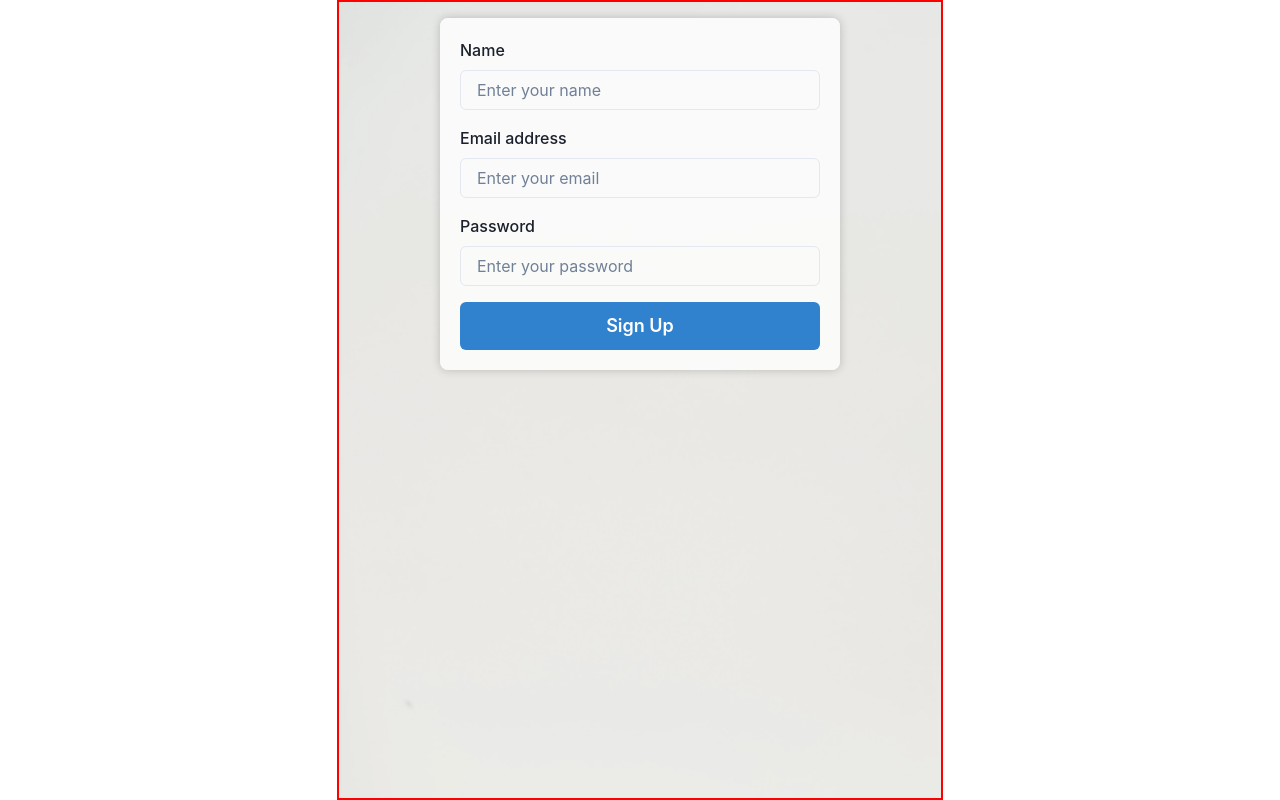
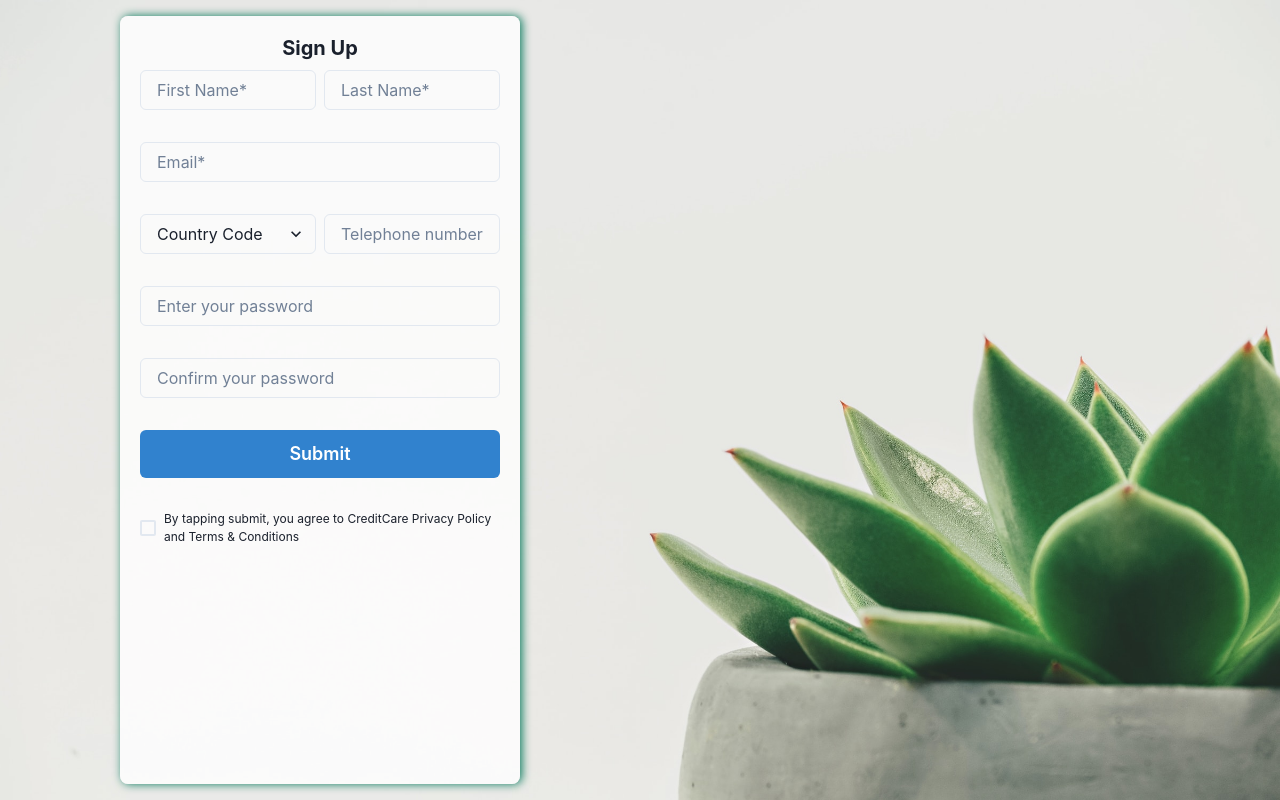
Before and after one commit to XandraAd/CreditCare, a React (Vite) app: page /signUp in a window 1280 px wide. Built offline with nearby package versions, Linux system fonts and the light colour scheme.

Commit message:
WIB SignIn and SignUp

```diff
--- a/src/pages/signup/SignInForm.jsx
+++ b/src/pages/signup/SignInForm.jsx
@@ -1,31 +1,49 @@
 /* eslint-disable no-unused-vars */
-import React, { useState } from 'react';
-import { Box, Button, FormControl, FormLabel, Input, Stack , Container} from '@chakra-ui/react';
-import { Link } from 'react-router-dom';
-import "./Signup.css"
-
-
-
+import React, { useState } from "react";
+import {
+  Box,
+  Button,
+  FormControl,
+  FormLabel,
+  Input,
+  Stack,
+  Heading,
+  Center,
+  Checkbox,
+  Text,
+  Flex,
+} from "@chakra-ui/react";
+import { Link } from "react-router-dom";
+import "./Signup.css";
 
 function SignInForm() {
-  const [email, setEmail] = useState('');
-  const [password, setPassword] = useState('');
+  const [email, setEmail] = useState("");
+  const [password, setPassword] = useState("");
+  const [isCheckboxChecked, setIsCheckboxChecked] = useState("false");
 
   const handleEmailChange = (e) => setEmail(e.target.value);
   const handlePasswordChange = (e) => setPassword(e.target.value);
+  const handleCheckboxChange = () => {
+    setIsCheckboxChecked(!isCheckboxChecked);
+  };
 
   const handleSubmit = (e) => {
     e.preventDefault();
     // Add the sign-in logic here
-    console.log('Email:', email);
-    console.log('Password:', password);
+    console.log("Email:", email);
+    console.log("Password:", password);
   };
 
   return (
-    <Box className='backgroundStyle'>
-       <Box p={4} className='formContainerStyle'>
-      <form onSubmit={handleSubmit} className='formStyle'>
-        <Stack spacing={4}>
+    <Box className="backgroundStyle">
+      <Box p={4} className="formContainerStyle">
+        <form onSubmit={handleSubmit} className="formStyle">
+          <Center>
+            <Heading as="h3" size="md" mb="10px">
+              Login
+            </Heading>
+          </Center>
+          <Stack spacing={8}>
             <FormControl id="email">
               <FormLabel>Email address</FormLabel>
               <Input
@@ -44,17 +62,41 @@ function SignInForm() {
                 placeholder="Enter your password"
               />
             </FormControl>
-          <Button type="submit" colorScheme="blue" size="lg">
-            Sign In
+
+            <Button type="submit" colorScheme="blue" size="lg" mb={0}>
+              Submit
             </Button>
-          <h3>  Not a member?{' '}
-            <Link to="/signup" className='signup_link'>Sign up now</Link>
-             </h3>
+            <Box>
+            <Flex flexDirection="column" alignItems="flex-end">
+              <Text fontSize="md" mt={0}>
+                Forgot {""}
+                <Link to="/password" style={{ color: "blue" }}>
+                  Password?
+                </Link>
+              </Text>
+            </Flex>
+            </Box>
+
+
+
+            <Checkbox
+              colorScheme="green"
+              defaultChecked={isCheckboxChecked}
+              onChange={handleCheckboxChange}
+            >
+              <Text fontSize="xs">Remember Me</Text>
+            </Checkbox>
+            <Text fontSize="md">
+              {" "}
+              Not a member?{" "}
+              <Link to="/signup" className="signup_link">
+                Sign up now
+              </Link>
+            </Text>
           </Stack>
         </form>
       </Box>
     </Box>
-
   );
 }
 
--- a/src/pages/signup/SignUpForm.jsx
+++ b/src/pages/signup/SignUpForm.jsx
@@ -1,49 +1,145 @@
 /* eslint-disable no-unused-vars */
 import React, { useState } from 'react';
-import { Box, Button, FormControl, FormLabel, Input, Stack, Container } from '@chakra-ui/react';
+import { Box, Button, FormControl, FormLabel, Input, Stack,HStack,Select, Heading,Center,Text, Checkbox } from '@chakra-ui/react';
+import "./Signup.css"
+
+
+
 
 function SignUpForm() {
-  const [name, setName] = useState('');
+  const [fname, setFName] = useState('');
+  const [lname, setLName] = useState('');
   const [email, setEmail] = useState('');
+  const [countryCode, setCountryCode] = useState('');
+  const[telephone,setTelephone]=useState('');
   const [password, setPassword] = useState('');
+  const [passwordConfirmation, setPasswordConfirmation] = useState('');
+  const [isCheckboxChecked, setIsCheckboxChecked] = useState(false);
 
-  const handleNameChange = (e) => setName(e.target.value);
+
+
+  const countryCodes = [
+    { label: '+233', value: '233' },
+    { label: '+44', value: '44' },
+    { label: '+1', value: '1' },
+    { label: '+234', value: '234' },
+    // You Can add more country codes as needed
+  ];
+
+
+  const handleFirstNameChange = (e) => setFName(e.target.value);
+  const handleLastNameChange = (e) => setLName(e.target.value);
   const handleEmailChange = (e) => setEmail(e.target.value);
+  const handleCountryCodeChange = (e) => setCountryCode(e.target.value);
+  const handleTelephoneChange=(e) =>setTelephone(e.target.value)
   const handlePasswordChange = (e) => setPassword(e.target.value);
+  const handlePasswordConfirmationChange = (e) => setPasswordConfirmation(e.target.value);
+
+  const handleCheckboxChange = () => {
+    setIsCheckboxChecked(!isCheckboxChecked);
+  };
+
 
   const handleSubmit = (e) => {
     e.preventDefault();
+
+    if (password !== passwordConfirmation) {
+      // Passwords don't match, show an error message or take appropriate action
+      prompt('Passwords do not match');
+      console.log('Passwords do not match');
+    }
+    else {
+    const fullPhoneNumber = `+${countryCode} ${telephone}`;
     // Add your sign-up logic here
-    console.log('Name:', name);
+    console.log('FName:', fname);
+    console.log('LName:', lname);
     console.log('Email:', email);
+    console.log('Telephone:', fullPhoneNumber);
     console.log('Password:', password);
+    }
+
+
   };
 
   return (
-    <Container className='backgroundStyle'>
+    <Box className='backgroundStyle'>
+
          <Box p={4} className='formContainerStyle'>
       <form onSubmit={handleSubmit} className='formStyle'>
-        <Stack spacing={4}>
-          <FormControl id="name">
-            <FormLabel>Name</FormLabel>
+        <Center>
+        <Heading as='h3' size='md' mb='10px'>
+        Sign Up
+      </Heading>
+        </Center>
+
+      <Stack spacing={8}>
+         <HStack >
+         <FormControl id="fname">
+            <FormLabel className='sr-only'> First Name</FormLabel>
             <Input
               type="text"
-              value={name}
-              onChange={handleNameChange}
-              placeholder="Enter your name"
+              value={fname}
+              onChange={handleFirstNameChange}
+              placeholder="First Name*"
+            />
+            </FormControl>
+            <FormControl id="lname" isRequired>
+              <FormLabel className='sr-only'>Last Name</FormLabel>
+            <Input
+              type="text"
+              value={lname}
+              onChange={handleLastNameChange}
+              placeholder="Last Name*"
             />
           </FormControl>
-          <FormControl id="email">
-            <FormLabel>Email address</FormLabel>
+          </HStack>
+
+
+          <FormControl id="email" isRequired>
+            <FormLabel className='sr-only'>Email address</FormLabel>
             <Input
               type="email"
               value={email}
               onChange={handleEmailChange}
-              placeholder="Enter your email"
+              placeholder="Email*"
             />
           </FormControl>
-          <FormControl id="password">
-            <FormLabel>Password</FormLabel>
+          <HStack>
+          <FormControl id="countryCode" isRequired>
+  <FormLabel
+  className='sr-only'
+  w="80px"
+  ml={0}
+ >
+    Country Code
+  </FormLabel>
+  <Select
+    value={countryCode}
+    onChange={handleCountryCodeChange}
+    placeholder="Country Code"
+  >
+    {countryCodes.map((code) => (
+      <option key={code.value} value={code.value}>
+        {code.label}
+      </option>
+    ))}
+  </Select>
+</FormControl>
+
+          <FormControl id="telephone" isRequired>
+  <FormLabel className='sr-only'>Telephone</FormLabel>
+  <Input
+    type="tel"
+    value={telephone}
+    onChange={handleTelephoneChange}
+    placeholder="Telephone number*"
+  />
+</FormControl>
+          </HStack>
+
+
+          <FormControl id="password" isRequired>
+            <FormLabel className='sr-only'>Password</FormLabel>
             <Input
               type="password"
               value={password}
@@ -51,14 +147,32 @@ function SignUpForm() {
               placeholder="Enter your password"
             />
           </FormControl>
-          <Button type="submit" colorScheme="blue" size="lg">
-            Sign Up
+          <FormControl id="passwordConfirmation" isRequired>
+  <FormLabel className='sr-only'>Confirm Password</FormLabel>
+  <Input
+    type="password"
+    value={passwordConfirmation}
+    onChange={handlePasswordConfirmationChange}
+    placeholder="Confirm your password"
+  />
+</FormControl>
+
+          <Button type="submit" colorScheme="blue" size="lg"
+            disabled={!isCheckboxChecked}>
+            Submit
           </Button>
-
+          <Checkbox
+          colorScheme='green'
+          defaultChecked = {isCheckboxChecked}
+          onChange={handleCheckboxChange} >
+          <Text fontSize='xs'>
+          By tapping submit, you agree to CreditCare Privacy Policy and Terms & Conditions
+          </Text>
+          </Checkbox>
         </Stack>
       </form>
     </Box>
-    </Container>
+    </Box>
 
   );
 }
--- a/src/pages/signup/Signup.css
+++ b/src/pages/signup/Signup.css
@@ -11,12 +11,10 @@
 .backgroundStyle {
     background-image: url("../../assets/images/moneyplant.jpg");
     background-size: cover;
-    border: 2px solid red;
-
-
 
     width: 100%;
     height: 100vh;
+    position: relative;
 
 
   }
@@ -25,7 +23,11 @@
     display: flex;
     justify-content: center;
     align-items: center;
-    height: '100%',
+    height: 100%;
+
+    width: 50%;
+
+
 }
 
 .formStyle {
@@ -34,7 +36,11 @@
     border-radius: 8px;
     max-width: 400px;
     width: 100%;
-    box-shadow: 0px 0px 10px rgba(0, 0, 0, 0.2);
+    height: 100%;
+    box-shadow: 2px 0px 10px rgba(2, 119, 88, 0.969);
+
+
+
 }
 
 
@@ -50,4 +56,18 @@
     border: none;
     border-radius: 5px;
     cursor: pointer;
+
 }
+
+
+.sr-only {
+    position: absolute;
+    /*width: 1px;
+      margin: -1px;*/
+    height: 1px;
+    padding: 0;
+
+    overflow: hidden;
+    clip: rect(0, 0, 0, 0);
+    border: 0;
+  }
```
Lines whose indentation alone changed are shown as unchanged.
